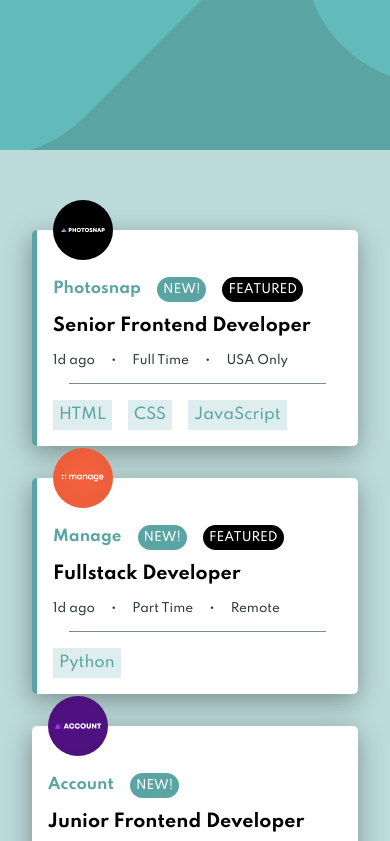
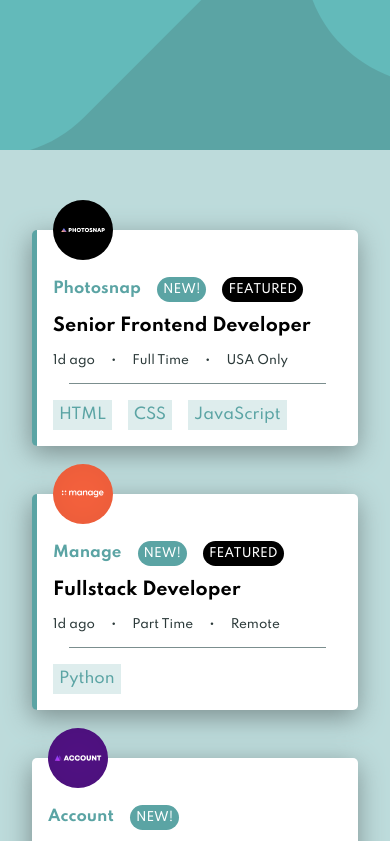
Before and after one commit to Marco981/job-listing, a React (Create React App) app: page / in a window 390 px wide. Shown: the top 841 px of the page. Built offline with nearby package versions, Linux system fonts and the light colour scheme.

Commit message:
adjust margin-bottom on mobile for JobListing

```diff
--- a/src/components/JobListings/JobListing/JobListing.scss
+++ b/src/components/JobListings/JobListing/JobListing.scss
@@ -12,6 +12,7 @@
 
   @media (max-width: $mobile) {
     flex-flow: column;
+    margin-bottom: 3rem;
   }
 
   &.featured {
```
